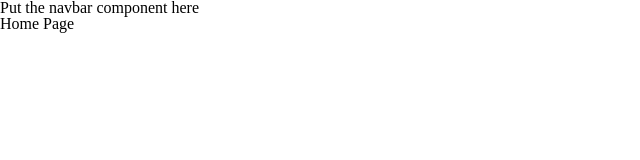
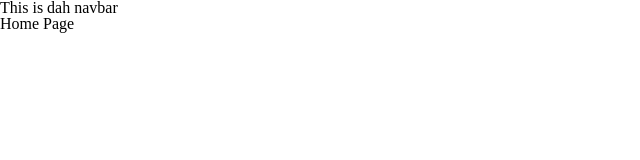
Before and after one commit to github-luciano/react-shopping-cart, a React (Create React App) app: page / in a window 1280 px wide. Shown: the top 160 px of the page, without its empty margins (0-640 px from the left). Built offline with nearby package versions, Linux system fonts and the light colour scheme.

Commit message:
feature: added Navbar

```diff
--- a/src/App.js
+++ b/src/App.js
@@ -4,11 +4,12 @@
 import Menu from '@material-ui/icons/Menu';
 import Home from './components/Home';
 import Shop from './components/Shop';
+import Navbar from './components/Navbar';
 
 function App() {
   return (
     <div className="App">
-      <h1>Put the navbar component here</h1>
+      <Navbar />
       <BrowserRouter>
         <Routes>
           <Route path="/" exact element={<Home />} />
--- /dev/null
+++ b/src/components/Navbar.js
@@ -0,0 +1,11 @@
+import React from 'react';
+
+const Navbar = () => {
+  return(
+    <div className="navbar-container">
+      <h1>This is dah navbar</h1>
+    </div>
+  )
+}
+
+export default Navbar;
```
